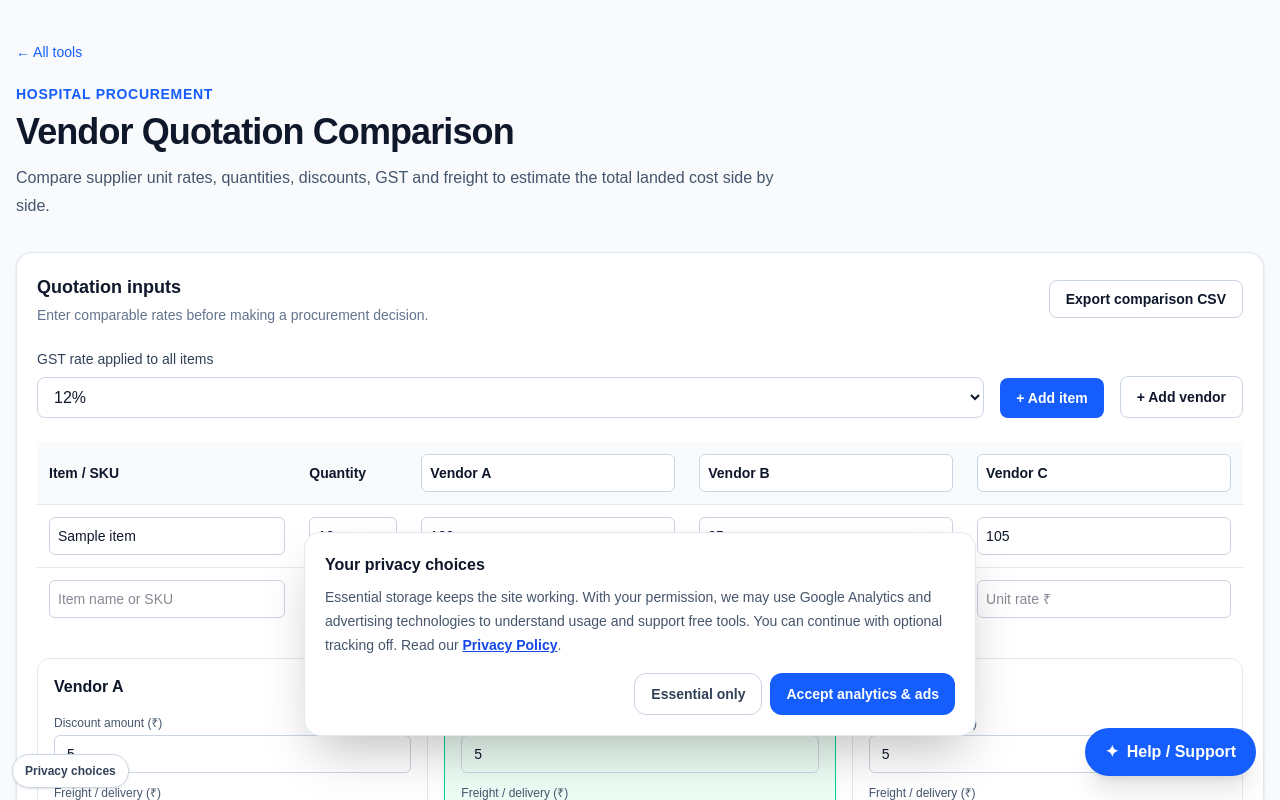
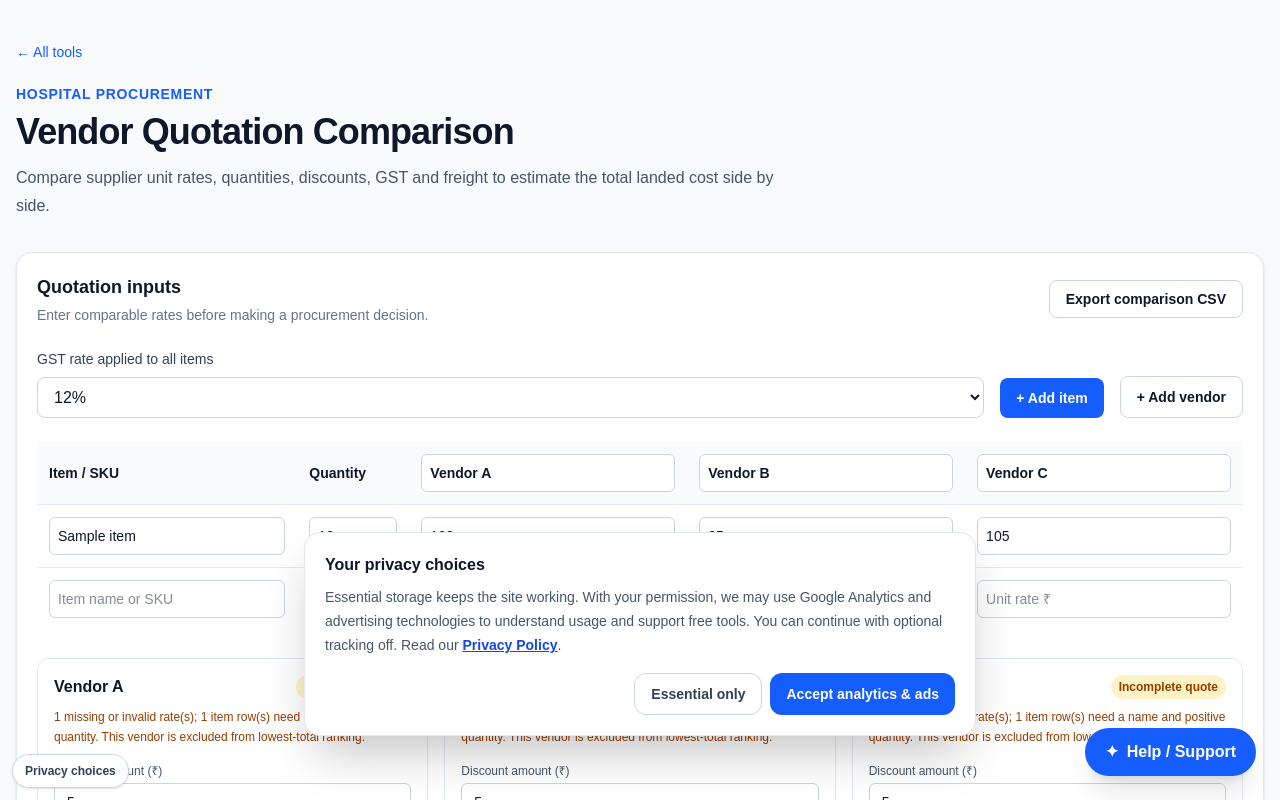
Before and after one commit to WellProSoftware/kaamkitpro, a Next.js app: page /tools/vendor-quotation-comparison in a window 1280 px wide. Both pictures are taken after typing "5", "5", "5", "5", "5", "5" into the empty fields and a click on the button "+ Add item". Shown: the top 800 px of the page. Built offline with nearby package versions, Linux system fonts and the light colour scheme.

Commit message:
fix: exclude incomplete vendor quotes from ranking

```diff
--- a/src/app/tools/vendor-quotation-comparison/page.tsx
+++ b/src/app/tools/vendor-quotation-comparison/page.tsx
@@ -23,15 +23,24 @@ export default function VendorQuotationComparisonPage() {
   const [freight, setFreight] = useState<Record<string, string>>({});
 
   const totals = useMemo(() => vendors.map((vendor) => {
+    const missingRates = items.filter((item) => {
+      const rawRate = item.rates[vendor.id];
+      return rawRate === undefined || rawRate.trim() === "" || !Number.isFinite(Number(rawRate)) || Number(rawRate) < 0;
+    }).length;
+    const invalidItems = items.filter((item) =>
+      !item.name.trim() || !Number.isFinite(Number(item.quantity)) || Number(item.quantity) <= 0
+    ).length;
+    const complete = items.length > 0 && missingRates === 0 && invalidItems === 0;
     const subtotal = items.reduce((sum, item) => sum + Math.max(0, Number(item.quantity) || 0) * Math.max(0, Number(item.rates[vendor.id]) || 0), 0);
     const discount = Math.min(subtotal, Math.max(0, Number(discounts[vendor.id]) || 0));
     const taxable = subtotal - discount;
     const gst = taxable * Math.max(0, Number(gstRate) || 0) / 100;
     const shipping = Math.max(0, Number(freight[vendor.id]) || 0);
-    return { id: vendor.id, subtotal, discount, taxable, gst, freight: shipping, total: taxable + gst + shipping };
+    return { id: vendor.id, subtotal, discount, taxable, gst, freight: shipping, total: taxable + gst + shipping, complete, missingRates, invalidItems };
   }), [vendors, items, gstRate, discounts, freight]);
 
-  const lowest = totals.length ? Math.min(...totals.map((entry) => entry.total)) : 0;
+  const completeTotals = totals.filter((entry) => entry.complete);
+  const lowest = completeTotals.length ? Math.min(...completeTotals.map((entry) => entry.total)) : null;
   const updateItem = (id: string, patch: Partial<Item>) => setItems((current) => current.map((item) => item.id === id ? { ...item, ...patch } : item));
   const updateRate = (itemId: string, vendorId: string, value: string) => setItems((current) => current.map((item) => item.id === itemId ? { ...item, rates: { ...item.rates, [vendorId]: value } } : item));
 
@@ -97,8 +106,9 @@ export default function VendorQuotationComparisonPage() {
           <div className="mt-7 grid gap-4 sm:grid-cols-2 lg:grid-cols-3">
             {vendors.map((vendor) => {
               const total = totals.find((entry) => entry.id === vendor.id)!;
-              return <div key={vendor.id} className={`rounded-xl border p-4 ${total.total === lowest && lowest > 0 ? "border-emerald-400 bg-emerald-50" : "border-slate-200 bg-white"}`}>
-                <div className="flex items-center justify-between gap-2"><h3 className="font-semibold">{vendor.name || "Unnamed vendor"}</h3>{total.total === lowest && lowest > 0 && <span className="rounded-full bg-emerald-100 px-2 py-1 text-xs font-semibold text-emerald-800">Lowest total</span>}</div>
+              return <div key={vendor.id} className={`rounded-xl border p-4 ${total.complete && total.total === lowest ? "border-emerald-400 bg-emerald-50" : "border-slate-200 bg-white"}`}>
+                <div className="flex items-center justify-between gap-2"><h3 className="font-semibold">{vendor.name || "Unnamed vendor"}</h3>{total.complete && total.total === lowest ? <span className="rounded-full bg-emerald-100 px-2 py-1 text-xs font-semibold text-emerald-800">Lowest total</span> : !total.complete ? <span className="rounded-full bg-amber-100 px-2 py-1 text-xs font-semibold text-amber-800">Incomplete quote</span> : null}</div>
+                {!total.complete && <p className="mt-2 text-xs leading-5 text-amber-800">{total.missingRates} missing or invalid rate(s); {total.invalidItems} item row(s) need a name and positive quantity. This vendor is excluded from lowest-total ranking.</p>}
                 <label className="mt-4 block text-xs font-medium text-slate-600">Discount amount (₹)</label>
                 <input type="number" min="0" value={discounts[vendor.id] || ""} onChange={(event) => setDiscounts((current) => ({ ...current, [vendor.id]: event.target.value }))} className="mt-1 w-full rounded-md border border-slate-300 px-3 py-2 text-sm" />
                 <label className="mt-3 block text-xs font-medium text-slate-600">Freight / delivery (₹)</label>
@@ -118,7 +128,7 @@ export default function VendorQuotationComparisonPage() {
         <section className="mt-6 rounded-2xl border border-blue-100 bg-blue-50 p-5 text-sm leading-6 text-blue-950">
           <h2 className="font-semibold">Calculation notes</h2>
           <p className="mt-2">Estimated total = (quantity × unit rate − discount) + GST on the discounted item value + freight. Freight is added after GST in this comparison. Confirm each supplier&apos;s tax treatment, freight taxability, unit of measure, pack size, brand, specification, delivery terms and quote validity before issuing a purchase order.</p>
-          <p className="mt-2">This tool compares the figures entered; it does not verify supplier credentials, product equivalence, regulatory compliance or quotation authenticity. For mixed GST rates, enter and compare items in separate rate groups.</p>
+          <p className="mt-2">Only vendors with a valid rate for every item and a name plus positive quantity on every item row are included in the lowest-total ranking. This tool compares the figures entered; it does not verify supplier credentials, product equivalence, regulatory compliance or quotation authenticity. For mixed GST rates, enter and compare items in separate rate groups.</p>
         </section>
       </div>
     </main>
```
